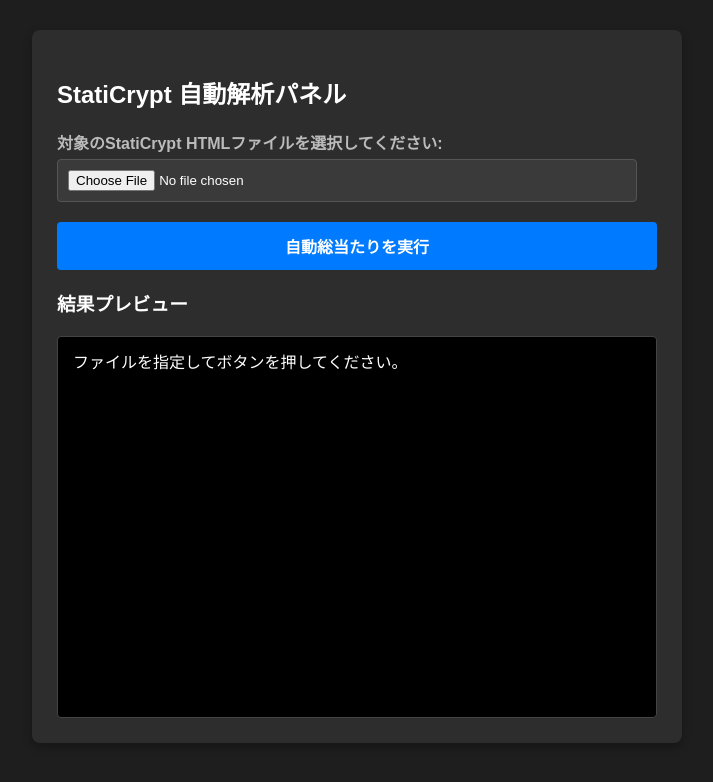
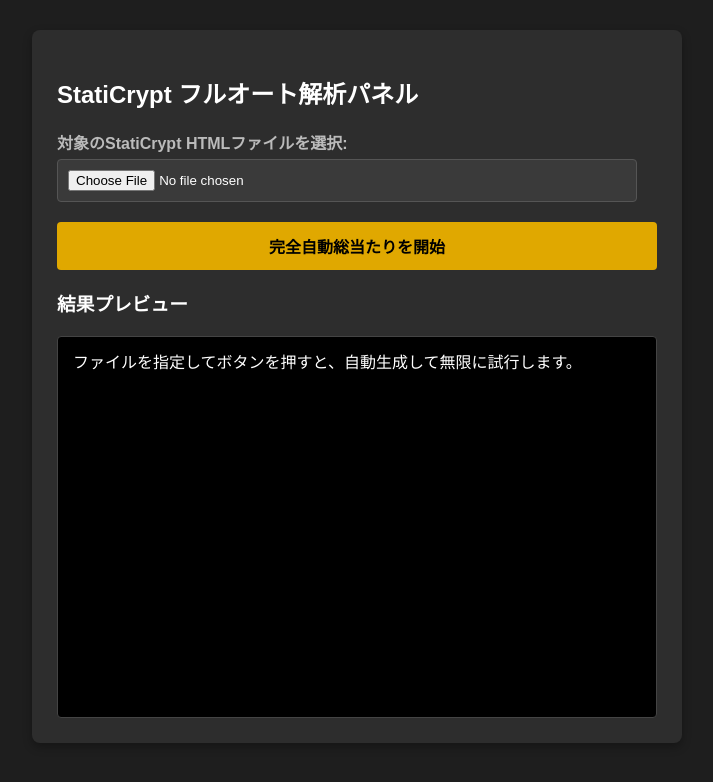
Before and after one commit to aiyuuki69/stati, a Flask app: page / in a window 1280 px wide. Shown: the top 782 px of the page, without its empty margins (283-996 px from the left). Run offline with Flask 3, Linux system fonts and the light colour scheme.

Commit message:
index.html を更新

```diff
--- a/templates/index.html
+++ b/templates/index.html
@@ -2,49 +2,44 @@
 <html lang="ja">
 <head>
     <meta charset="UTF-8">
-    <title>StatiCrypt Bruteforcer</title>
+    <title>StatiCrypt フルオートブレイカー</title>
     <style>
         body { font-family: sans-serif; margin: 30px; background: #1e1e1e; color: #fff; }
         .container { max-width: 600px; margin: 0 auto; background: #2d2d2d; padding: 25px; border-radius: 8px; box-shadow: 0 4px 10px rgba(0,0,0,0.3); }
         .form-group { margin-bottom: 20px; }
         label { font-weight: bold; display: block; margin-bottom: 5px; color: #bbb; }
         input[type="file"] { background: #3a3a3a; padding: 10px; border-radius: 4px; border: 1px solid #555; width: 93%; color: #fff; }
-        button { width: 100%; padding: 12px; background: #007bff; color: white; border: none; border-radius: 4px; font-size: 16px; font-weight: bold; cursor: pointer; }
-        button:hover { background: #0056b3; }
+        button { width: 100%; padding: 12px; background: #e0a800; color: #000; border: none; border-radius: 4px; font-size: 16px; font-weight: bold; cursor: pointer; }
+        button:hover { background: #c69500; }
         #logView { margin-top: 20px; height: 350px; overflow-y: auto; background: #000; padding: 15px; font-family: 'Courier New', monospace; border-radius: 4px; border: 1px solid #444; line-height: 1.6; }
         .fail { color: #ff4d4d; }
-        .skip { color: #888888; font-style: italic; }
         .success { color: #2bed6b; font-weight: bold; font-size: 1.4em; display: block; border: 3px solid #2bed6b; padding: 15px; margin: 15px 0; background: rgba(43, 237, 107, 0.1); text-align: center; box-shadow: 0 0 15px rgba(43, 237, 107, 0.3); }
     </style>
 </head>
 <body>
 <div class="container">
-    <h2>StatiCrypt 自動解析パネル</h2>
+    <h2>StatiCrypt フルオート解析パネル</h2>
     <div class="form-group">
-        <label>対象のStatiCrypt HTMLファイルを選択してください:</label>
+        <label>対象のStatiCrypt HTMLファイルを選択:</label>
         <input type="file" id="targetFile" accept=".html">
     </div>
-    <button id="startBtn">自動総当たりを実行</button>
+    <button id="startBtn">完全自動総当たりを開始</button>
 
     <h3>結果プレビュー</h3>
-    <div id="logView">ファイルを指定してボタンを押してください。</div>
+    <div id="logView">ファイルを指定してボタンを押すと、自動生成して無限に試行します。</div>
 </div>
 
 <script>
-// 📝 ここに試したいパスワードの候補を自由に並べてください
-const passwordList = [
-    "1234",
-    "password",
-    "cheat",
-    "patch",
-    "keyskip",
-    "vip",
-    "free",
-    "ywp"
-    // 必要に応じて後ろにカンマ区切りで追加してください
-];
+let isRunning = false;
 
 document.getElementById('startBtn').addEventListener('click', async () => {
+    if (isRunning) {
+        isRunning = false;
+        document.getElementById('startBtn').innerText = "完全自動総当たりを開始";
+        document.getElementById('startBtn').style.background = "#e0a800";
+        return;
+    }
+
     const targetFile = document.getElementById('targetFile').files[0];
     const logView = document.getElementById('logView');
 
@@ -53,43 +48,53 @@
         return;
     }
 
-    logView.innerHTML = "[*] 内蔵辞書による自動解析を開始しました...<br>";
-    logView.innerHTML += `[*] 総候補数: ${passwordList.length} 件<br>----------------------------------<br>`;
+    isRunning = true;
+    document.getElementById('startBtn').innerText = "一時停止する";
+    document.getElementById('startBtn').style.background = "#dc3545";
+    document.getElementById('startBtn').style.color = "#fff";
+
+    logView.innerHTML = "[*] 自動生成システムを起動しました...<br>----------------------------------<br>";
 
     const htmlText = await targetFile.text();
 
-    // パスワードの配列を1件ずつ順番に送信処理
-    for(let password of passwordList) {
+    // 成功するか、ユーザーが止めるまで無限ループ
+    while(isRunning) {
         const formData = new FormData();
         formData.append("html_content", htmlText);
-        formData.append("password", password);
 
         try {
-            const res = await fetch('/decrypt', { method: 'POST', body: formData });
+            const res = await fetch('/decrypt_auto', { method: 'POST', body: formData });
             const data = await res.json();
 
             if (data.status === "success") {
-                // 成功時は緑色の大きな目立つ枠を表示し、ループを即時停止
-                logView.innerHTML += `<div class="success">【結果のパスワード 成功】<br>正解パスワード：${password}</div>`;
+                logView.innerHTML += `<div class="success">【結果のパスワード 成功】<br>正解パスワード：${data.password}</div>`;
                 logView.scrollTop = logView.scrollHeight;
+                isRunning = false;
+                resetButton();
                 break;
-            } else if (data.status === "skipped") {
-                // 過去にテスト済みの場合はグレー色でスキップ通知
-                logView.innerHTML += `<span class="skip">${password} ➡️ 過去に試行済みのためスキップ</span><br>`;
-                logView.scrollTop = logView.scrollHeight;
             } else if (data.status === "error") {
                 logView.innerHTML += `<span class="fail">[エラー] ${data.message}</span><br>`;
+                isRunning = false;
+                resetButton();
                 break;
             } else {
-                // 失敗時は指定通り赤文字で「失敗」を出力
-                logView.innerHTML += `<span class="fail">${password} 失敗(赤色の文字)</span><br>`;
+                // 自動生成された文字列と失敗（赤文字）を表示
+                logView.innerHTML += `<span class="fail">${data.password} 失敗(赤色の文字)</span><br>`;
                 logView.scrollTop = logView.scrollHeight;
             }
         } catch (e) {
-            logView.innerHTML += `<span class="fail">[通信エラー] ${password} の通信に失敗しました。</span><br>`;
+            logView.innerHTML += `<span class="fail">[通信エラー] サーバー応答なし。1秒後に再試行します...</span><br>`;
+            await new Promise(r => setTimeout(r, 1000));
         }
     }
 });
+
+function resetButton() {
+    const btn = document.getElementById('startBtn');
+    btn.innerText = "完全自動総当たりを開始";
+    btn.style.background = "#e0a800";
+    btn.style.color = "#000";
+}
 </script>
 </body>
 </html>
```
